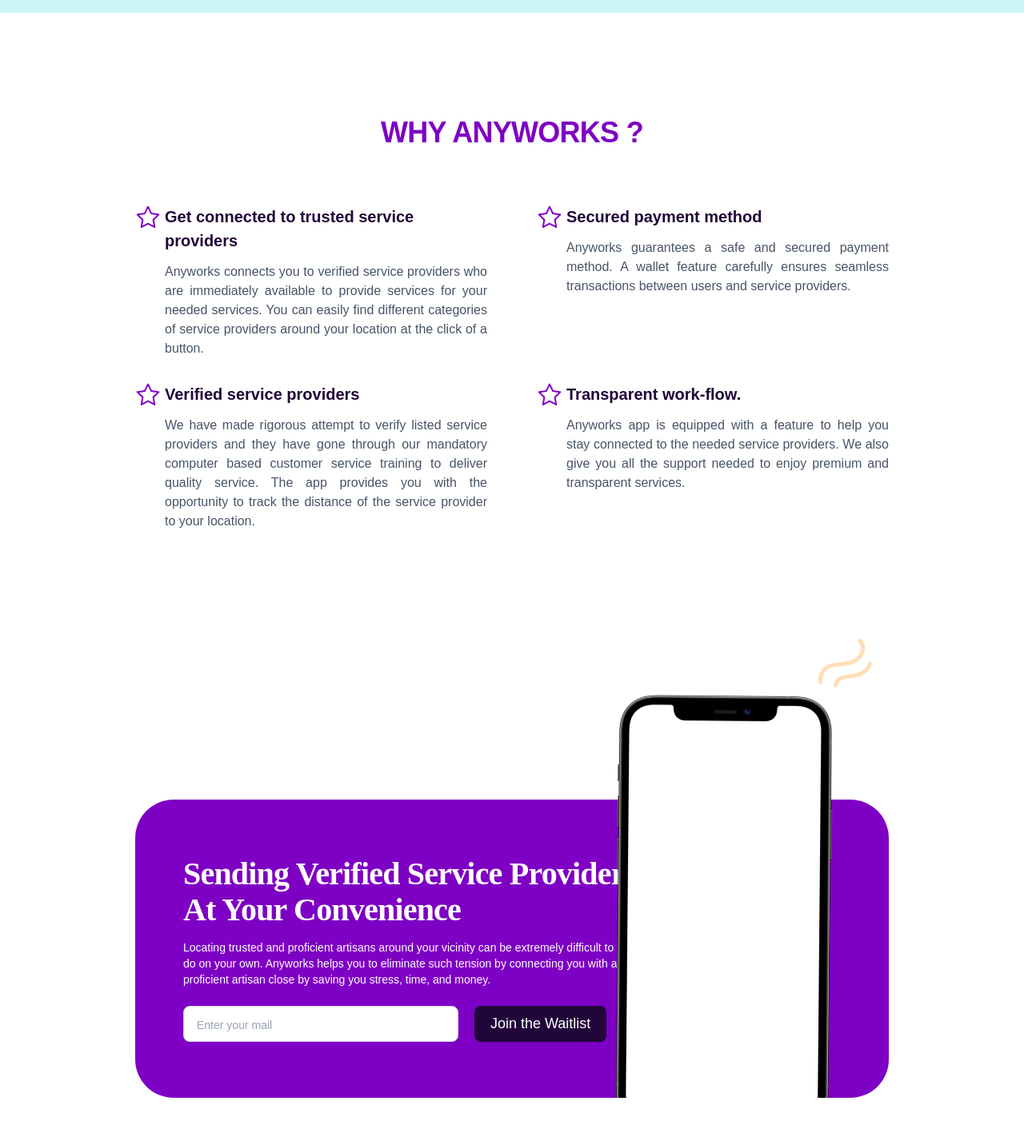
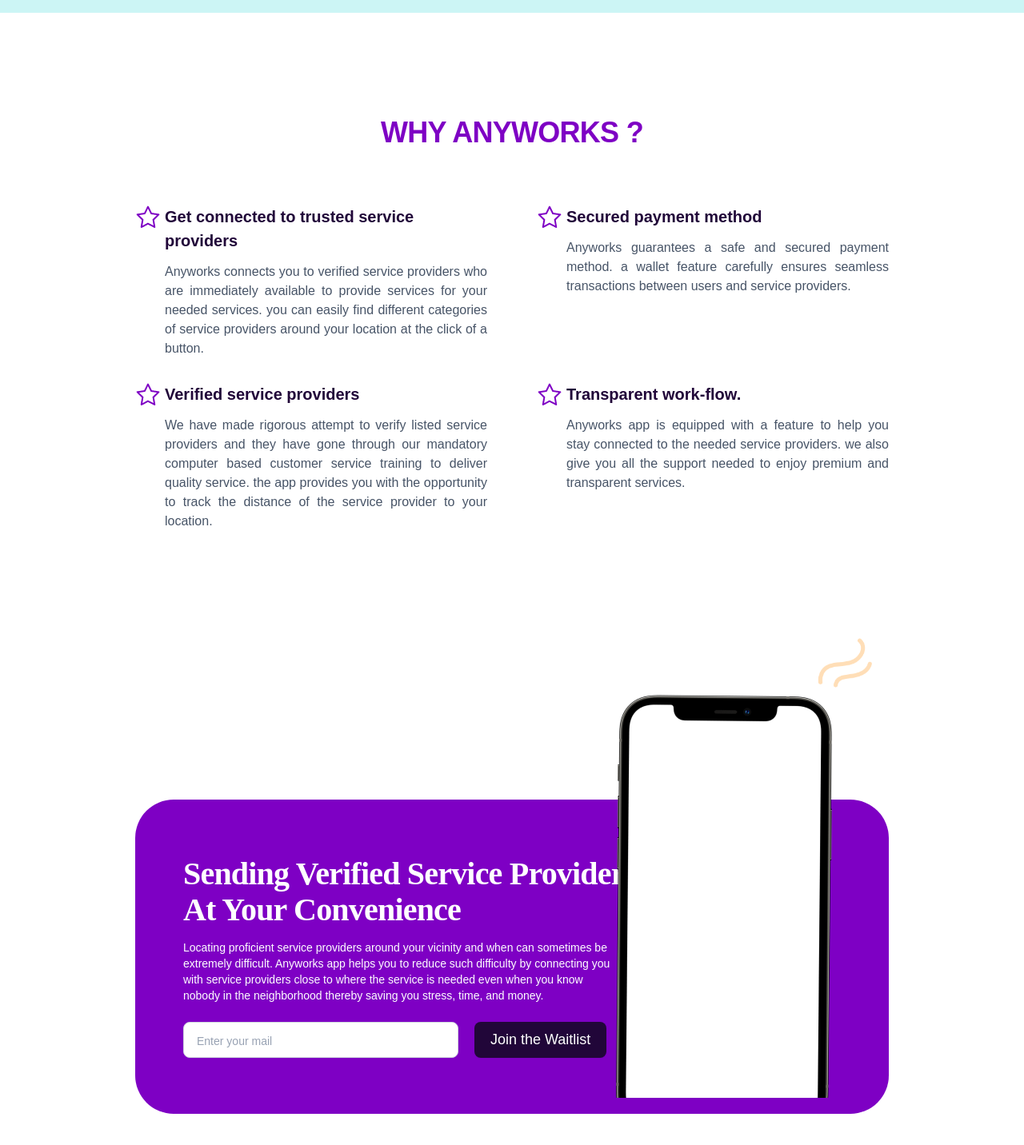
Before and after one commit to Aliiiu/anyworks, a Next.js app: page / in a window 1280 px wide. Shown: the part 3597-5029 px from the top of the page at 80% size. Built offline with nearby package versions, Linux system fonts and the light colour scheme; a web font is replaced by a local one.

Commit message:
UPDATE: join footer waitlist  text ADD: meta tags

```diff
--- a/components/contact/LoveToHear.tsx
+++ b/components/contact/LoveToHear.tsx
@@ -11,7 +11,8 @@ const contacts: Contact[] = [
 		image: '/images/contact/email.svg',
 		title: 'Email',
 		content: 'Our friendly team is here to help.',
-		info: 'info@anyworks-ng.com',
+		info: <a href='mailto:info@anyworks-ng.com'>info@anyworks-ng.com</a>,
+
 	},
 	{
 		image: '/images/contact/location.svg',
--- a/components/section/WhyAnyWorks/Joinwaitlist.tsx
+++ b/components/section/WhyAnyWorks/Joinwaitlist.tsx
@@ -32,11 +32,8 @@ const Joinwaitlist = () => {
 						<h1 className='text-white mb-[15px] font-semibold capitalize text-[26px] lg:text-[40px] leading-[30px] lg:leading-[45px] lg:text-left '>
 							Sending Verified Service Providers At Your Convenience
 						</h1>
-						<p className='text-white mb-[23px] text-sm lg:text-left w-full lg:w-[95%] lg:mx-[inherit] mx-[auto]'>
-							Locating trusted and proficient artisans around your vicinity can
-							be extremely difficult to do on your own. Anyworks helps you to
-							eliminate such tension by connecting you with a proficient artisan
-							close by saving you stress, time, and money.
+						<p className='text-white mb-[23px] text-justify text-sm lg:text-left w-full lg:w-[95%] lg:mx-[inherit] mx-[auto]'>
+						Locating proficient service providers around your vicinity and when can sometimes be extremely difficult. Anyworks app helps you to reduce such difficulty by connecting you with service providers close to where the service is needed even when you know nobody in the neighborhood thereby saving you stress, time, and money.
 						</p>
 						<form onSubmit={submitHandler}>
 							<div className='flex flex-col items-center gap-x-[20px] md:flex-row justify-center lg:justify-start '>
--- a/components/section/WhyAnyWorks/benefit-data.ts
+++ b/components/section/WhyAnyWorks/benefit-data.ts
@@ -7,22 +7,22 @@ export const reasons: reasonType[] = [
 	{
 		id: 1,
 		title: 'Get connected to trusted service providers',
-		content: `Anyworks connects you to verified service providers who are immediately available to provide services for your needed services. You can easily find different categories of service providers around your location at the click of a button.`,
+		content: `Anyworks connects you to verified service providers who are immediately available to provide services for your needed services. you can easily find different categories of service providers around your location at the click of a button.`,
 	},
 	{
 		id: 2,
 		title: 'Secured payment method',
-		content: `Anyworks guarantees a safe and secured payment method. A wallet feature carefully ensures seamless transactions between users and service providers.`,
+		content: `Anyworks guarantees a safe and secured payment method. a wallet feature carefully ensures seamless transactions between users and service providers.`,
 	},
 	{
 		id: 3,
 		title: 'Verified service providers',
 		content:
-			'We have made rigorous attempt to verify listed service providers and they have gone through our mandatory computer based customer service training to deliver quality service. The app provides you with the opportunity to track the distance of the service provider to your location.',
+			'We have made rigorous attempt to verify listed service providers and they have gone through our mandatory computer based customer service training to deliver quality service. the app provides you with the opportunity to track the distance of the service provider to your location.',
 	},
 	{
 		id: 4,
 		title: 'Transparent work-flow.',
-		content: `Anyworks app is equipped with a feature to help you stay connected to the needed service providers. We also give you all the support needed to enjoy premium and transparent services.`,
+		content: `Anyworks app is equipped with a feature to help you stay connected to the needed service providers. we also give you all the support needed to enjoy premium and transparent services.`,
 	},
 ];
--- a/pages/_app.tsx
+++ b/pages/_app.tsx
@@ -1,12 +1,53 @@
-import '../styles/globals.css';
-import type { AppProps } from 'next/app';
-import Header from '../components/UI/Header';
-import Footer from '../components/UI/Footer';
-import Head from 'next/head';
-import { WaitlistContextProvider } from '../context/waitlist-context';
+import '../styles/globals.css'
+import type { AppProps } from 'next/app'
+import Header from '../components/UI/Header'
+import Footer from '../components/UI/Footer'
+import Head from 'next/head'
+import { WaitlistContextProvider } from '../context/waitlist-context'
 
 function MyApp({ Component, pageProps }: AppProps) {
   return (
+    <>
+      <Head>
+        <meta name="viewport" content="width=device-width, initial-scale=1" />
+        <meta name="theme-color" content="#7e00c4" />
+        <meta
+          name="description"
+          content="We connects you to verified and professional service
+providers within your specified geo-location."
+        />
+        <meta
+          name="keywords"
+          content="Anyworks, artisans, Plumber,
+		  Electrician,
+		  Hair Stylist,
+		  Laundry,
+		  Auto Engineer,
+		  Cable Engineer/Installation Expert,
+		  Make-up Artists,
+		  Carpenter/Furniture Expert,
+		  Pharmacist/Medical Expert,
+		  Mobile Engineer,
+		  Food Vendors"
+        />
+        {/* <meta property="image:alt_text" content="Stitchvine logo in white on purple background" /> */}
+        <meta property="og:site_name" content="Anyworks" />
+        <meta property="og:type" content="website" />
+        <meta property="og:url" content="https://www.anyworks-ng.com" />
+        <meta property="og:description" content="We connects you to verified and professional service
+providers within your specified geo-location." />
+        <meta property="og:image" content="/icon.png" />
+        {/* <meta name="twitter:card" content="summary_large_image" />
+        <meta name="twitter:description" content="Growth tools to upscale your fashion business." />
+        <meta name="twitter:site" content="@stitchvine" />
+        <meta name="twitter:title" content="Stitchvine | Fashion Made Easy" />
+        <meta name="twitter:creator" content="@stitchvine" /> */}
+        <meta property="og:url" content="https://www.anyworks-ng.com" />
+        <meta name="twitter:image" content="/icon.png" />
+
+        <link rel="shortcut icon" href="https://www.anyworks-ng.com/images/favicon.jpg" />
+      </Head>
+
       <WaitlistContextProvider>
         <>
           <Header />
@@ -14,7 +55,8 @@ function MyApp({ Component, pageProps }: AppProps) {
           <Footer />
         </>
       </WaitlistContextProvider>
-	);
+    </>
+  )
 }
 
-export default MyApp;
+export default MyApp
--- a/pages/about/index.tsx
+++ b/pages/about/index.tsx
@@ -12,7 +12,7 @@ const About: NextPage = () => {
 			<Head>
 				<title>Anyworks | About Us</title>
 				<meta name='description' content='Generated by create next app' />
-				<link rel='shortcut icon' href='images/favicon.jpg' />
+
 			</Head>
 			<main className='xl:mt-[144px] mt-[112px]'>
 				<div className=' py-[30px] about-intro'>
--- a/pages/contact-us/index.tsx
+++ b/pages/contact-us/index.tsx
@@ -8,7 +8,7 @@ const Contactus = () => {
 			<Head>
 				<title>Anyworks | Contact Us</title>
 				<meta name='description' content='Generated by create next app' />
-				<link rel='shortcut icon' href='images/favicon.jpg' />
+
 			</Head>
 			<div className='container relative'>
 				<div className='absolute hidden lg:block left-0 top-[50px]'>
--- a/pages/index.tsx
+++ b/pages/index.tsx
@@ -14,7 +14,7 @@ const Home: NextPage = () => {
 				<Head>
 					<title>Anyworks | Home</title>
 					<meta name='description' content='Generated by create next app' />
-					<link rel='shortcut icon' href='images/favicon.jpg' />
+
 				</Head>
 				<main className='min-h-screen'>
 					<div className={styles.homeBg}>
--- a/pages/privacy-policy/index.tsx
+++ b/pages/privacy-policy/index.tsx
@@ -7,7 +7,7 @@ const Privacypolicy = () => {
 			<Head>
 				<title>Anyworks | Privacy Policy</title>
 				<meta name='description' content='Generated by create next app' />
-				<link rel='shortcut icon' href='images/favicon.jpg' />
+
 			</Head>
 			<div className='container relative'>
 				<div className='absolute hidden lg:block left-0 top-[100px]'>
--- a/pages/services/index.tsx
+++ b/pages/services/index.tsx
@@ -49,7 +49,7 @@ const Services: NextPage = () => {
 			<Head>
 				<title>Anyworks | Services</title>
 				<meta name='description' content='Generated by create next app' />
-				<link rel='shortcut icon' href='images/favicon.jpg' />
+
 			</Head>
 			<main className='xl:mt-[144px] mt-[112px]'>
 				<div className=' py-[30px] services-intro lg:px-[112px] px-[33px]'>
--- a/pages/terms-of-use/index.tsx
+++ b/pages/terms-of-use/index.tsx
@@ -7,7 +7,7 @@ const Termsofuse = () => {
 			<Head>
 				<title>Anyworks | Terms of Use</title>
 				<meta name='description' content='Generated by create next app' />
-				<link rel='shortcut icon' href='images/favicon.jpg' />
+
 			</Head>
 			<div className='container relative'>
 				<div className='absolute hidden lg:block left-0 top-[100px]'>
```
Also changed, not shown: public/images/favicon.jpg (deleted). Lines whose indentation alone changed are shown as unchanged.
